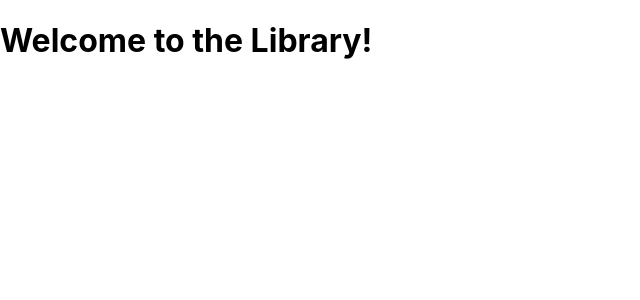
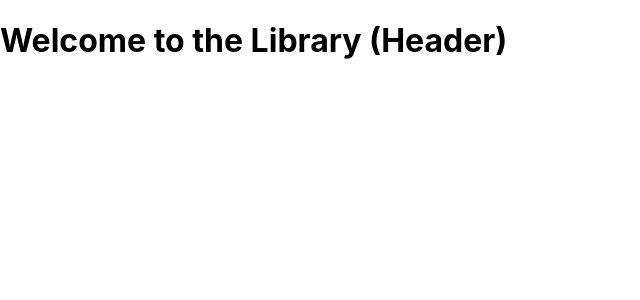
Before and after one commit to kevinjoseph97/React-BookList, a React (Create React App) app: page / in a window 1280 px wide. Shown: the top 300 px of the page, without its empty margins (0-640 px from the left). Built offline with nearby package versions, Linux system fonts and the light colour scheme.

Commit message:
set up header

```diff
--- a/public/index.html
+++ b/public/index.html
@@ -27,7 +27,7 @@
     <title>BookList</title>
   </head>
   <body>
-    <noscript>You need to enable JavaScript to run this app.</noscript>
+
     <div id="root"></div>
     <!--
       This HTML file is a template.
--- a/src/App.js
+++ b/src/App.js
@@ -1,15 +1,29 @@
 import { Component } from 'react';
 import './App.css';
+import Header from './components/Header';
 
 
-//
+// function or class??
+// we can make this a function since we wont have to deal with state here
+// give it state so we can pass down info
+// using a constructor if we are instantiniting a new instance...
 
 
 class App extends Component {
+
+  state = {
+    BookAll:  [
+      {id: 1, title:"HP and SS", author: "JK RWL", image: "blahblhas.com"},
+      {id: 2, title:"HP and CS", author: "JK RWL", image: "blahblhas.com"},
+      {id: 3, title:"HP and PA", author: "JK RWL", image: "blahblhas.com"},
+      {id: 4, title:"HP and GF", author: "JK RWL", image: "blahblhas.com"},
+      {id: 5, title:"HP and OP", author: "JK RWL", image: "blahblhas.com"}
+    ]
+  }
   render() {
     return (
       <div>
-          <h1>Welcome to the Library!</h1>
+          <Header/>
       </div>
     );
   }
--- /dev/null
+++ b/src/components/Header.js
@@ -0,0 +1,13 @@
+import React from 'react'
+
+function Header() {
+
+    return (
+        <div className="header">
+            <h1>Welcome to the Library (Header)</h1>
+        </div>
+    )
+
+}
+
+export default Header
```
Also changed, not shown: src/containers/BookItem.js (added, +13 -0 lines), src/containers/BookList.js (added, +14 -0 lines), src/components/Navbar.js (added).
